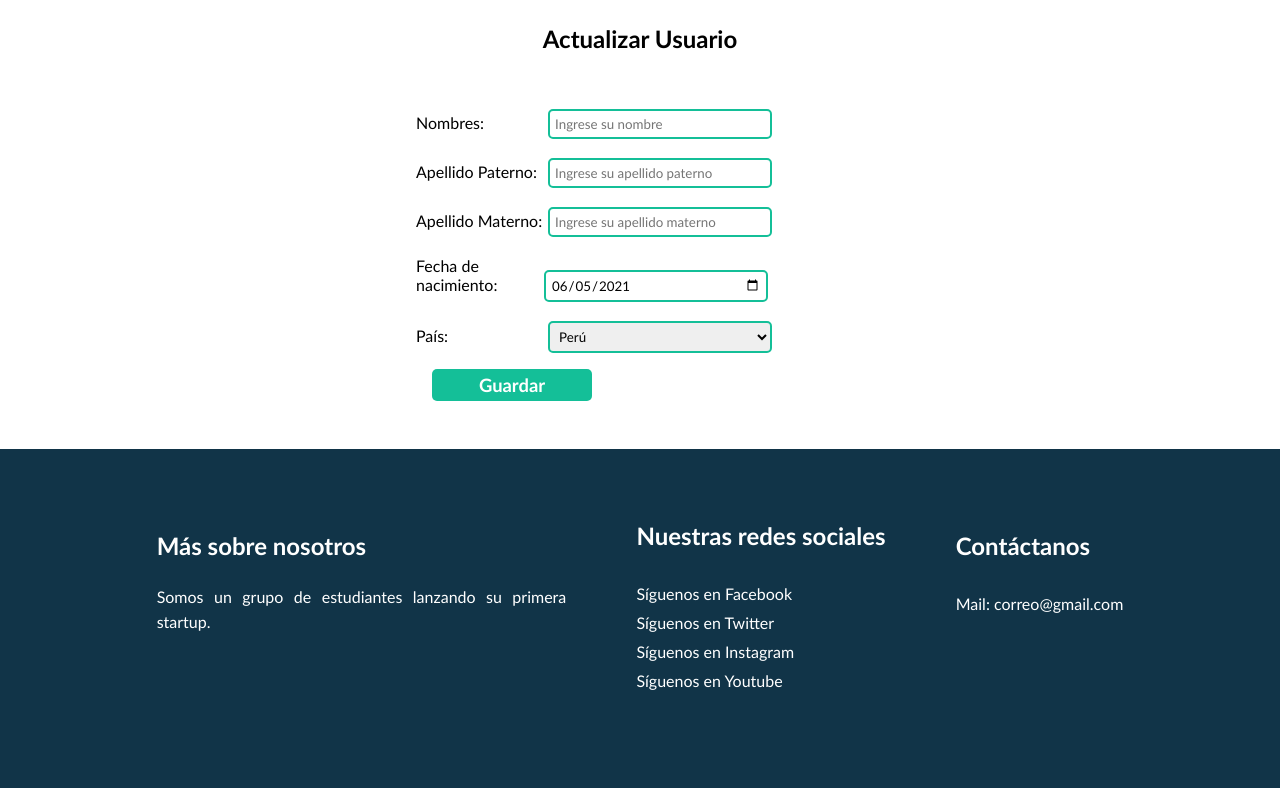
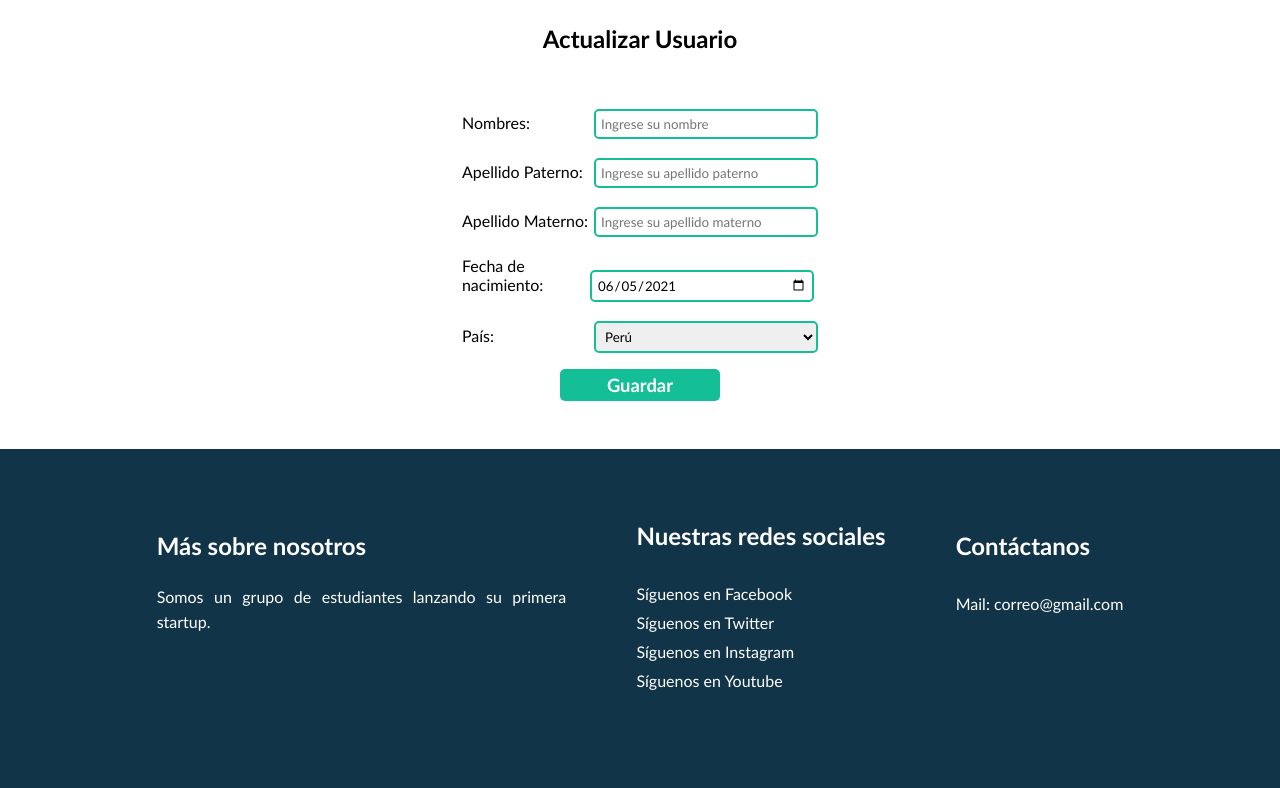
Before and after one commit to NayelhyRC/ProyectoProgra, a PHP site: page /Fomularios/frmPersona.php in a window 1280 px wide. Shown: the part 56-844 px from the top of the page. Run offline with PHP 8.4, Linux system fonts and the light colour scheme; style sheets or scripts are compiled from the project's sources.

Commit message:
no hice nada útil, la verdad

```diff
--- a/Fomularios/frmPersona.php
+++ b/Fomularios/frmPersona.php
@@ -7,9 +7,8 @@
     <link rel="stylesheet" type="text/css" href="../css/estilos.css?v=<?php echo time(); ?>">
 	<link rel="stylesheet" type="text/css" href="../css/responsive.css">
 	<link rel="stylesheet" type="text/css" href="../iconos/style.css">
-	<link rel="stylesheet" type="text/css" href="../css/styleLS.css">
-	<link rel="stylesheet" type="text/css" href="../iconos/LSiconsStyle.css">
-    <link rel="stylesheet" type="text/css" href="../SassNaye/estilo-persona.css">
+	<!-- <link rel="stylesheet" type="text/css" href="../css/styleLS.css"> -->
+    <link rel="stylesheet" type="text/css" href="../SassNaye/estilo-persona.css?v=<?php echo time(); ?>">
     <title>DevZone</title>
 </head>
 <body>
@@ -277,7 +276,9 @@
                 <option value="ZW">Zimbabue</option>
             </select>
             <br>
-            <input type="submit" name="btnEnviar" value="Guardar">
+            <div id="div-btn">
+                <input type="submit" name="btnEnviar" value="Guardar">
+            </div>
         </form>
 
         <script>
--- a/Login-Singup/_Singup.scss
+++ b/Login-Singup/_Singup.scss
@@ -2,7 +2,7 @@
 
 .contenedor-Singup {
     @include ContainerGeneric;
-    width: 300px;
+    width: 800px;
     height: 440px;
 }
 body.showSingupForm .Modal-Singup {
--- a/SassNaye/estilo-persona.css
+++ b/SassNaye/estilo-persona.css
@@ -9,14 +9,14 @@ label {
 .container {
   height: auto;
   display: flex;
-  flex-direction: column; }
+  flex-direction: column;
+  justify-content: center; }
 
 .container h2 {
   text-align: center; }
 
 #form-persona {
   height: auto;
-  width: 40vw;
   margin: auto;
   padding: 2rem; }
 
@@ -36,3 +36,19 @@ label {
   font-weight: bold;
   border: none;
   margin: 1rem; }
+
+#form-persona input[type="submit"]:active {
+  width: 10rem;
+  height: 2rem;
+  font-size: 1.15rem;
+  background-color: #14bf98;
+  border-radius: 5px;
+  color: white;
+  font-weight: bold;
+  border: none;
+  margin: 1rem; }
+
+#div-btn {
+  margin: auto;
+  display: flex;
+  justify-content: center; }
--- a/SassNaye/estilo-persona.scss
+++ b/SassNaye/estilo-persona.scss
@@ -1,4 +1,6 @@
+$bg-color-principal: rgb(17, 52, 72);
 $bg-color-secundario: #14bf98;
+$bg-color-pantalla-inicio: rgba(17, 52, 72, 0.6);
 
 *{
     padding: 0;
@@ -14,7 +16,21 @@ label{
     height: auto;
     display: flex;
     flex-direction: column;
+    justify-content: center;
+    // background: $bg-color-pantalla-inicio;
+    // background-image: url(../imagenes/boy-table.jpg);
+    // background-size: cover;
+    // position: relative;
+    // width: 100%;
 }
+
+// .container::after{
+//     content: '';
+//     position: absolute;
+//     background-color:$bg-color-pantalla-inicio;
+//     width: 100%;
+//     height: 100%;
+// }
 
 .container h2{
     text-align: center;
@@ -22,7 +38,7 @@ label{
 
 #form-persona{
     height: auto;
-    width: 40vw;
+    // width: 40vw;
     margin: auto;
     padding: 2rem;
 }
@@ -45,3 +61,22 @@ label{
     border: none;
     margin: 1rem;
 }
+
+#form-persona input[type="submit"]:active{
+    width: 10rem;
+    height: 2rem;
+    font-size: 1.15rem;
+    background-color: $bg-color-secundario;
+    border-radius: 5px ;
+    color: white;
+    font-weight: bold;
+    border: none;
+    margin: 1rem;
+}
+
+#div-btn{
+    margin: auto;
+    display: flex;
+    justify-content: center;
+    // text-align: center;
+}
--- a/css/styleLS.css
+++ b/css/styleLS.css
@@ -51,7 +51,7 @@ body.showLoginForm .contenedor-Login {
   opacity: 0;
   box-shadow: 5px 5px 3px rgba(0, 0, 0, 0.2);
   transition: transform 1000ms ease-in-out, opacity 300ms ease-in-out;
-  width: 300px;
+  width: 800px;
   height: 440px; }
 
 body.showSingupForm .Modal-Singup {
```
